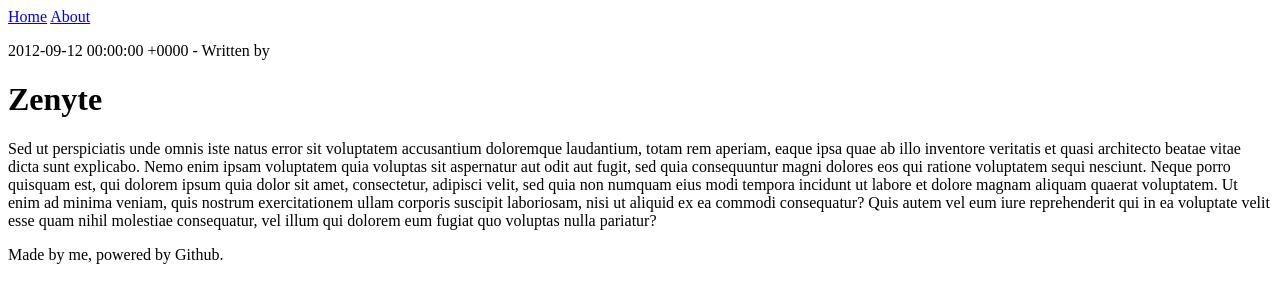
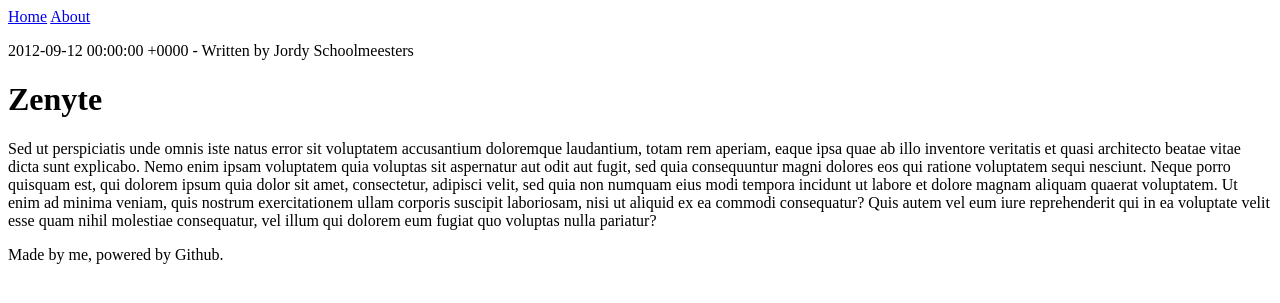
Before and after one commit to osc1blog/osc1blog.github.io, a Jekyll site: the page built from _posts/2012-09-12-zenyte.md, in a window 1280 px wide. Shown: the top 303 px of the page. Built offline with Jekyll 4.4.1, drawn with Linux system fonts in a browser that asks for light colours; some web fonts are replaced; part of the change alters nothing that is shown.

Commit message:
Update post.html

```diff
--- a/_layouts/post.html
+++ b/_layouts/post.html
@@ -2,7 +2,8 @@
 layout: default
 ---
 <div class="post">
-  <p>{{ page.date }} - Written by {{ page.author.name }}</p>
+  {% assign author = site.authors | where: 'short_name', page.author | first %}
+  <p>{{ page.date }} - Written by {{ author.name }}</p>
 
   <header class="post-header">
     <h1 class="post-title">{{ page.title }}</h1>
```
